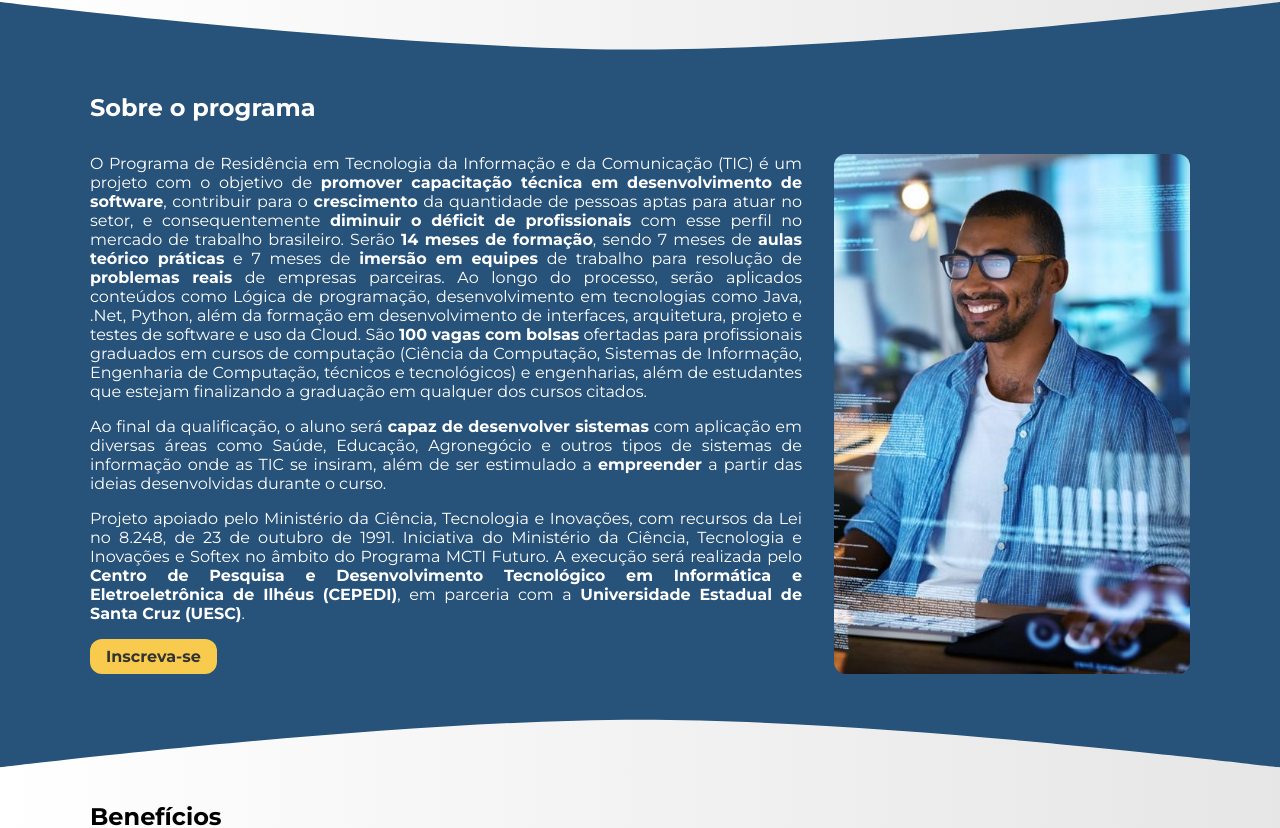
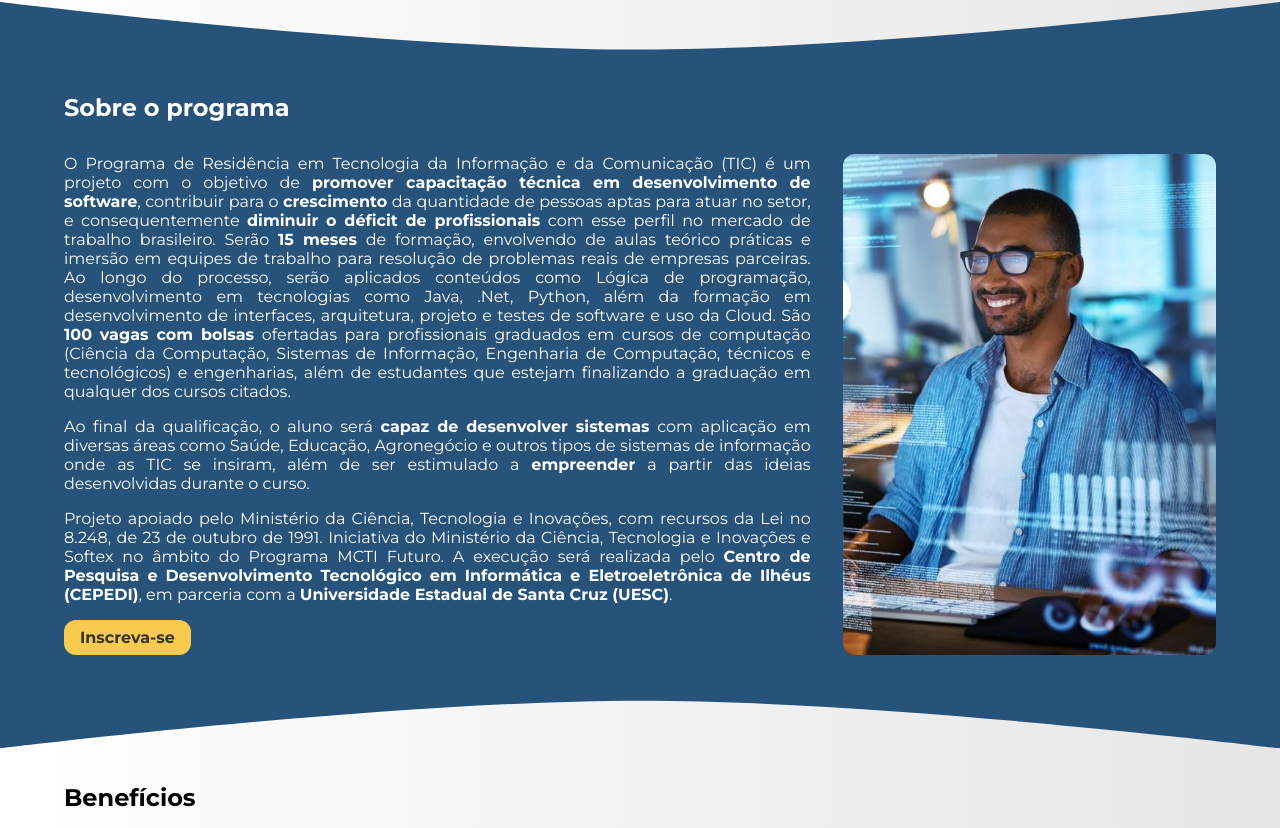
Before and after one commit to igorroc/residencia-next, a Next.js app: page / in a window 1280 px wide. Shown: the part 1263-2091 px from the top of the page. Built offline with nearby package versions, Linux system fonts and the light colour scheme.

Commit message:
fix: Small logo and text changes

```diff
--- a/src/app/globals.css
+++ b/src/app/globals.css
@@ -1,5 +1,5 @@
 :root {
-	--max-width: 1100px;
+	--max-width: 1200px;
 	--border-radius: 12px;
 	--foreground-rgb: 0, 0, 0;
 	--background-start-rgb: 255, 255, 255;
--- a/src/app/page.module.css
+++ b/src/app/page.module.css
@@ -281,7 +281,7 @@
 	display: flex;
 	align-items: flex-start;
 	justify-content: center;
-	gap: 2rem;
+	gap: 1rem;
 }
 
 .apoioItem {
--- a/src/app/page.tsx
+++ b/src/app/page.tsx
@@ -89,19 +89,18 @@ export default function Home() {
 								contribuir para o <b>crescimento</b> da quantidade de pessoas aptas
 								para atuar no setor, e consequentemente{" "}
 								<b>diminuir o déficit de profissionais</b> com esse perfil no
-								mercado de trabalho brasileiro. Serão <b>14 meses de formação</b>,
-								sendo 7 meses de <b>aulas teórico práticas</b> e 7 meses de{" "}
-								<b>imersão em equipes</b> de trabalho para resolução de{" "}
-								<b>problemas reais</b> de empresas parceiras. Ao longo do processo,
-								serão aplicados conteúdos como Lógica de programação,
-								desenvolvimento em tecnologias como Java, .Net, Python, além da
-								formação em desenvolvimento de interfaces, arquitetura, projeto e
-								testes de software e uso da Cloud. São <b>100 vagas com bolsas</b>{" "}
-								ofertadas para profissionais graduados em cursos de computação
-								(Ciência da Computação, Sistemas de Informação, Engenharia de
-								Computação, técnicos e tecnológicos) e engenharias, além de
-								estudantes que estejam finalizando a graduação em qualquer dos
-								cursos citados.
+								mercado de trabalho brasileiro. Serão <b>15 meses</b> de formação,
+								envolvendo de aulas teórico práticas e imersão em equipes de
+								trabalho para resolução de problemas reais de empresas parceiras. Ao
+								longo do processo, serão aplicados conteúdos como Lógica de
+								programação, desenvolvimento em tecnologias como Java, .Net, Python,
+								além da formação em desenvolvimento de interfaces, arquitetura,
+								projeto e testes de software e uso da Cloud. São{" "}
+								<b>100 vagas com bolsas</b> ofertadas para profissionais graduados
+								em cursos de computação (Ciência da Computação, Sistemas de
+								Informação, Engenharia de Computação, técnicos e tecnológicos) e
+								engenharias, além de estudantes que estejam finalizando a graduação
+								em qualquer dos cursos citados.
 							</p>
 							<p>
 								Ao final da qualificação, o aluno será{" "}
```
Also changed, not shown: public/apoio/cepedi.png, public/apoio/uesc.png.
